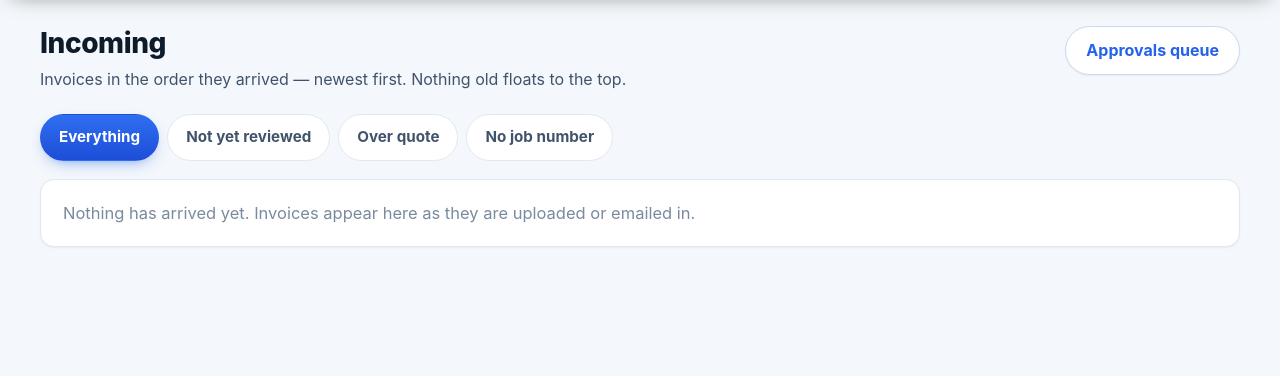
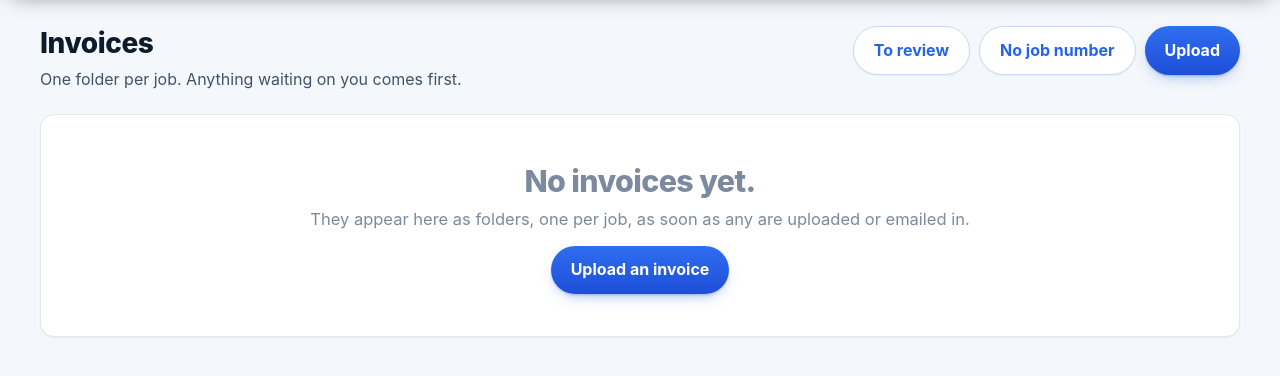
Before and after one commit to 12zack9ai/ADDvent-Finance, a FastAPI app: page /incoming in a window 1280 px wide. Shown: the part 76-452 px from the top of the page. Run offline with FastAPI, Linux system fonts and the light colour scheme; data that the repository does not hold is empty.

Commit message:
Invoices as job folders, and a simplification pass over every page
Zack: "When you open up that department right now it shows all the
invoices that were uploaded. Which one there's eight jobs going on
that's gonna get very confusing." And then: "Simplification across the
board please. Visually nice."

The Invoices page is folders now, one per job. The flat stream was right
when there was one job on the board; with eight it stops answering the
only question somebody opens the page to ask, which is *which job needs
me*. A job with three invoices nobody has looked at and a job with three
that are settled looked identical in a single list.

So each folder carries the job number, its name, what has been billed,
and a red mark when something is waiting. Folders with work come first;
within those, the ones with a provenance flag come first again, because
a bill from somebody we do not deal with outranks a bill nobody has got
to yet. Two things the folder view nearly lost and does not: the
sender-screening flag now shows on the folder, and both exception queues
- To review, No job number - are visible on the page whether or not they
have anything in them. Hiding a queue when it is empty is how somebody
stops knowing it exists and then does not look when it is not.

Across the rest:

Data entry moved behind disclosures - confirm a delivery, record a change
order, request a check, mark a subcontract, enter what we charged. Every
one of those was a full form sitting open on a page people mostly read.
They read as buttons rather than bare triangles, because a triangle is
not something anybody clicks on purpose.

The job scorecard is four numbers, not five. "Left to bill" was quoted
minus billed, which the first two cards already said, and it needed the
longest caption of any of them to stop it reading as an overrun. A number
that needs a sentence under it every time is a number in the wrong place.
The sentence that does matter - more material than quoted, all at quoted
prices - moved onto Billed, where the alarming comparison actually is.

Explanatory paragraphs cut to a line each. The change-order panel was six
lines of prose above an empty list, on a panel that is rarely used at all.

Co-Authored-By: Claude Opus 5 <noreply@anthropic.com>
Claude-Session: https://claude.ai/code/session_01DgKCvEE1MtEymFtdsb1KyC

```diff
--- a/app/main.py
+++ b/app/main.py
@@ -1506,38 +1506,80 @@ def cashflow_report_pdf(report_id: int, session: Session = Depends(get_session))
 
 # --- incoming: what has just arrived, newest first ------------------------
 
+@dataclass
+class Folder:
+    """One job, as it appears on the Invoices page."""
+
+    job: Job
+    invoice_count: int = 0
+    needs_review: int = 0        # nobody has decided on these yet
+    over_quote: int = 0
+    untrusted: int = 0           # provenance flags nobody has cleared
+    billed: Decimal = ZERO
+    has_quote: bool = False
+    latest: Optional[datetime] = None
+
+    @property
+    def wants_attention(self) -> bool:
+        return bool(self.needs_review or self.untrusted)
+
+
+def _folder(job: Job) -> Folder:
+    folder = Folder(job=job, has_quote=bool(job.masters))
+    for invoice in job.invoices:
+        if invoice.approval_status == APPROVAL_REJECTED:
+            continue
+        folder.invoice_count += 1
+        folder.billed += invoice.total or ZERO
+        if invoice.approval_status in (APPROVAL_PENDING, APPROVAL_HELD):
+            folder.needs_review += 1
+        if invoice.overbilled_amount and invoice.overbilled_amount > 0:
+            folder.over_quote += 1
+        # A bill from somebody we do not deal with must not become invisible
+        # because the page got tidier. It is the loudest thing on a folder.
+        if trust.blocking(trust.flags_for(invoice.document)):
+            folder.untrusted += 1
+        if folder.latest is None or invoice.created_at > folder.latest:
+            folder.latest = invoice.created_at
+    return folder
+
+
 INCOMING_LIMIT = 60
 
 
 @app.get("/incoming", response_class=HTMLResponse)
 def incoming(request: Request, session: Session = Depends(get_session)):
-    """Invoices in the order they arrived, newest at the top.
-
-    Deliberately not the Approvals queue, which is sorted by urgency - held
-    first, then blocked, then biggest variance. That ordering is right when
-    working through a backlog and wrong when the question is "what came in
-    today?", because a three-week-old dispute outranks the invoice that landed
-    an hour ago and the new one is never seen.
-
-    Here, arrival order is the only order. Nothing old can float to the top.
+    """One folder per job, not one long list of every invoice ever uploaded.
+
+    The flat list was right when there was one job on the board. With eight
+    running it stops answering the only question somebody opens this page to
+    ask, which is *which job needs me*. A job with three invoices nobody has
+    looked at is a different thing from a job with three invoices that are all
+    settled, and in a single stream they look identical.
+
+    So: folders, and the ones with something waiting come first and carry a
+    mark. Everything else is ordered by what happened most recently.
     """
-    which = (request.query_params.get("show") or "").strip()
-
-    stmt = select(Invoice).order_by(Invoice.created_at.desc())
-    if which == "unreviewed":
-        stmt = stmt.where(Invoice.approval_status.in_([APPROVAL_PENDING, APPROVAL_HELD]))
-    elif which == "over":
-        stmt = stmt.where(Invoice.overbilled_amount > 0)
-
-    invoices = session.scalars(stmt.limit(INCOMING_LIMIT)).all()
-
-    # Documents that arrived but could not be filed are arrivals too, and they
-    # are invisible on this page unless they are counted somewhere.
+    jobs = session.scalars(
+        select(Job)
+        .join(Invoice, Invoice.job_id == Job.id)
+        .distinct()
+        .options(
+            selectinload(Job.invoices).selectinload(Invoice.document),
+            selectinload(Job.quotes),
+        )
+    ).all()
+
+    folders = [_folder(job) for job in jobs]
+    # Anything waiting on a person first, then by the most recent arrival.
+    # Within "waiting", the job with the most waiting is the worse problem.
+    folders.sort(key=lambda f: (-f.untrusted, -f.needs_review, -f.over_quote,
+                                -(f.latest.timestamp() if f.latest else 0)))
+
     stuck = session.scalar(
         select(func.count(Document.id))
         .where(Document.status.in_([ST_NEEDS_JOB, ST_ERROR]))
     ) or 0
-
     unreviewed = session.scalar(
         select(func.count(Invoice.id))
         .where(Invoice.approval_status.in_([APPROVAL_PENDING, APPROVAL_HELD]))
@@ -1545,9 +1587,7 @@ def incoming(request: Request, session: Session = Depends(get_session)):
 
     return templates.TemplateResponse(request, "incoming.html", _ctx(
         request, session,
-        invoices=invoices,
-        show=which,
+        folders=folders,
         stuck=stuck,
         unreviewed=unreviewed,
-        limit=INCOMING_LIMIT,
     ))
--- a/app/templates/incoming.html
+++ b/app/templates/incoming.html
@@ -1,97 +1,72 @@
 {% extends "base.html" %}
-{% block title %}Incoming · {{ site_name }}{% endblock %}
+{% block title %}Invoices · {{ site_name }}{% endblock %}
 
 {% block content %}
 <div class="pagehead">
   <div>
-    <h1>Incoming</h1>
-    <p class="sub">Invoices in the order they arrived — newest first. Nothing old
-      floats to the top.</p>
+    <h1>Invoices</h1>
+    <p class="sub">One folder per job. Anything waiting on you comes first.</p>
   </div>
-  <div><a class="btn ghost" href="/approvals">Approvals queue</a></div>
+  <div style="display:flex;gap:9px;flex-wrap:wrap">
+    {# Shown even at zero. Hiding a queue when it is empty is how somebody
+       stops knowing it exists, and then does not look when it is not. #}
+    <a class="btn ghost" href="/approvals">To review{% if unreviewed %} ({{ unreviewed }}){% endif %}</a>
+    <a class="btn ghost" href="/inbox">No job number{% if stuck %} ({{ stuck }}){% endif %}</a>
+    <a class="btn" href="/upload">Upload</a>
+  </div>
 </div>
 
-<div class="tabs">
-  <a class="tab {{ 'on' if not show }}" href="/incoming">Everything</a>
-  <a class="tab {{ 'on' if show == 'unreviewed' }}" href="/incoming?show=unreviewed">
-    Not yet reviewed{% if unreviewed %} <span class="pill">{{ unreviewed }}</span>{% endif %}</a>
-  <a class="tab {{ 'on' if show == 'over' }}" href="/incoming?show=over">Over quote</a>
-  <a class="tab" href="/inbox">No job number{% if stuck %} <span class="pill">{{ stuck }}</span>{% endif %}</a>
-</div>
-
-{% if stuck %}
-<div class="banner warnb">
-  <strong>{{ stuck }} document{{ "" if stuck == 1 else "s" }}</strong> arrived but
-  could not be filed — no job number, or it could not be read.
-  <a href="/inbox">Open the Inbox</a> to place them.
-</div>
-{% endif %}
-
-{% if not invoices %}
+{% if not folders %}
   <div class="panel">
-    <p class="muted" style="margin:0">
-      {% if show == 'unreviewed' %}Nothing is waiting to be reviewed.
-      {% elif show == 'over' %}Nothing has been billed over quote.
-      {% else %}Nothing has arrived yet. Invoices appear here as they are uploaded
-        or emailed in.{% endif %}
-    </p>
+    <div class="empty">
+      <div class="big">No invoices yet.</div>
+      They appear here as folders, one per job, as soon as any are uploaded or
+      emailed in.
+      <div style="margin-top:14px">
+        <a class="btn" href="/upload">Upload an invoice</a>
+      </div>
+    </div>
   </div>
 {% else %}
-<div class="feed">
-  {% for inv in invoices %}
-  {% set tflags = trust_flags(inv.document) %}
-  {% set tblocked = tflags | selectattr("blocks") | list %}
-  <a class="item {{ 'attn' if tblocked or (inv.overbilled_amount and inv.overbilled_amount > 0) else '' }}"
-     href="/invoice/{{ inv.id }}">
-    <div class="item-when">
-      <strong>{{ inv.created_at | ago }}</strong>
-      <span>{% if inv.document and inv.document.source == 'email' %}emailed in{% else %}uploaded{% endif %}</span>
-    </div>
 
-    <div class="item-main">
-      <div class="item-top">
-        <strong>{{ inv.vendor or "Unknown vendor" }}</strong>
-        <span class="muted">{{ inv.invoice_number or "no number" }}</span>
-        {% if inv.job %}<span class="jobtag">Job {{ inv.job.job_number }}</span>{% endif %}
-      </div>
-      <div class="item-sub">
-        {% if inv.lines_over %}<span class="chip over">{{ inv.lines_over }} over</span>{% endif %}
-        {% if inv.lines_under %}<span class="chip under">{{ inv.lines_under }} under</span>{% endif %}
-        {% if inv.lines_match %}<span class="chip ok">{{ inv.lines_match }} as quoted</span>{% endif %}
-        {% if inv.lines_unmatched %}<span class="chip none">{{ inv.lines_unmatched }} not on quote</span>{% endif %}
-        {% if not inv.quote_id %}<span class="chip none">no quote</span>{% endif %}
-        {% if tblocked %}<span class="chip over">check the sender</span>
-        {% elif tflags %}<span class="chip none">new sender</span>{% endif %}
-      </div>
-    </div>
-
-    <div class="item-money">
-      <strong>{{ inv.total | money }}</strong>
-      {% if inv.overbilled_amount and inv.overbilled_amount > 0 %}
-        <span class="neg">+{{ inv.overbilled_amount | money }} over</span>
-      {% elif inv.underbilled_amount and inv.underbilled_amount > 0 %}
-        <span class="pos">&minus;{{ inv.underbilled_amount | money }} under</span>
-      {% else %}
-        <span class="muted">as quoted</span>
+<div class="folders">
+  {% for f in folders %}
+  <a class="folder{{ ' attn' if f.wants_attention }}" href="/job/{{ f.job.job_number }}">
+    <div class="folder-top">
+      <span class="folder-no">{{ f.job.job_number }}</span>
+      {% if f.wants_attention %}
+        <span class="folder-dot" title="{{ f.needs_review }} to look at"></span>
       {% endif %}
     </div>
-
-    <div class="item-status">
-      <span class="status s-{{ inv.approval_status }}">
-        {{ {"pending_review": "Review",
-            "held": "Held",
-            "approved": "Approved",
-            "paid": "Paid",
-            "rejected": "Rejected"}.get(inv.approval_status, inv.approval_status) }}
-      </span>
+    <div class="folder-name">{{ f.job.name or "No job name" }}</div>
+    <div class="folder-meta">
+      {{ f.invoice_count }} invoice{{ "" if f.invoice_count == 1 else "s" }}
+      · {{ f.billed | money }}
+    </div>
+    <div class="folder-tags">
+      {% if f.untrusted %}
+        <span class="chip c-over">check the sender</span>
+      {% endif %}
+      {% if f.needs_review %}
+        <span class="chip c-over">{{ f.needs_review }} to look at</span>
+      {% endif %}
+      {% if f.over_quote %}
+        <span class="chip c-warn">{{ f.over_quote }} over quote</span>
+      {% endif %}
+      {% if not f.has_quote %}
+        <span class="chip c-none">no quote</span>
+      {% endif %}
+      {% if not f.needs_review and not f.over_quote and not f.untrusted and f.has_quote %}
+        <span class="chip c-ok">all checked</span>
+      {% endif %}
     </div>
   </a>
   {% endfor %}
 </div>
 
-{% if invoices | length >= limit %}
-  <p class="muted" style="font-size:.85rem">Showing the {{ limit }} most recent.
-    Older invoices are on their job pages.</p>
-{% endif %}
+<p class="muted" style="font-size:.9rem">
+  Open a folder to see that job's invoices alongside the quotes they were
+  checked against.
+</p>
 {% endif %}
 {% endblock %}
```
Also changed, not shown: app/templates/base.html (+42 -0 lines), app/templates/checks.html (+10 -15 lines), app/templates/costing.html (+10 -12 lines), app/templates/job.html (+55 -72 lines), app/templates/sub_invoices.html (+0 -7 lines), tests/test_upload_flow.py (+61 -24 lines).
